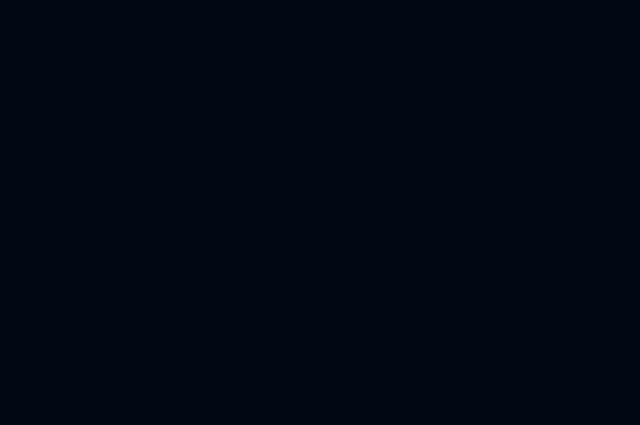
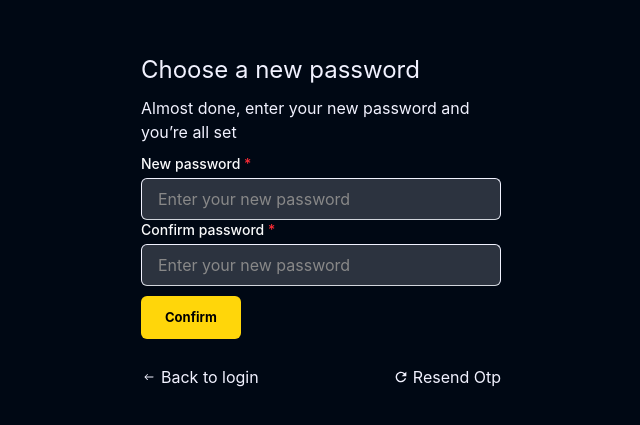
Before and after one commit to kumararnab11/MindFuel, a React (Vite) app in the folder client/: page /update-password/1 in a window 1280 px wide. Before the commit this address had no page. Shown: the part 181-606 px from the top of the page, without its empty margins (319-959 px from the left). Built offline with nearby package versions, Linux system fonts and the light colour scheme.

Commit message:
auth part done

```diff
--- a/client/package.json
+++ b/client/package.json
@@ -20,6 +20,7 @@
     "react-hot-toast": "^2.5.2",
     "react-icons": "^5.5.0",
     "react-intersection-observer": "^9.16.0",
+    "react-otp-input": "^3.1.1",
     "react-redux": "^9.2.0",
     "react-router-dom": "^7.7.0",
     "react-type-animation": "^3.2.0",
--- a/client/src/App.jsx
+++ b/client/src/App.jsx
@@ -5,6 +5,8 @@ import Login from './pages/Login'
 import Signup from './pages/Signup'
 import Navbar from './components/common/Navbar'
 import ForgotPassword from './pages/ForgotPassword'
+import ResetPassword from './pages/ResetPassword'
+import Otp from './pages/Otp'
 
 function App() {
   return (
@@ -14,6 +16,8 @@ function App() {
         <Route path="/login"element={<Login/>}/>
         <Route path="/signup"element={<Signup/>}/>
         <Route path="/reset-password"element={<ForgotPassword/>}/>
+        <Route path="/update-password/:token" element={<ResetPassword />} />
+        <Route path="/verify-email"element={<Otp/>}/>
       </Routes>
     </div>
   )
--- /dev/null
+++ b/client/src/pages/Otp.jsx
@@ -0,0 +1,110 @@
+import React, { useEffect, useState } from 'react';
+import { useDispatch, useSelector } from 'react-redux';
+import OTPInput from 'react-otp-input';
+import toast from 'react-hot-toast';
+import { useNavigate, Link } from 'react-router-dom';
+import { IoIosArrowRoundBack } from 'react-icons/io';
+import { MdOutlineRefresh } from 'react-icons/md';
+import { sendOtpApi } from '../services/sendOtpApi';
+import { apiConnector } from '../services/apiconnector';
+import { auth } from '../services/apis';
+import { setSignupData } from '../slices/authSlice';
+import { setLoader } from '../slices/loaderSlice';
+
+const Otp = () => {
+  const [otp, setOtp] = useState("");
+  const dispatch = useDispatch();
+  const navigate = useNavigate();
+  const { loading } = useSelector((state) => state.auth);
+  const { signUpData } = useSelector((state) => state.auth);
+
+  useEffect(() => {
+    if (!signUpData) {
+      toast.error("Failed to fetch signup data. Redirecting...");
+      navigate('/signup');
+    }
+  }, []);
+
+  const sendOtp = () => {
+    dispatch(sendOtpApi({ email: signUpData?.email, navigate }));
+  };
+
+  const submitHandler = async (e) => {
+    e.preventDefault();
+
+    dispatch(setLoader(true));
+
+    try {
+      const dataToSubmit = { ...signUpData, otp };
+
+      const res = await apiConnector("POST", auth.SIGNUP_API, dataToSubmit);
+
+      if (!res.data.success) {
+        throw new Error(res.data.message);
+      }
+
+      toast.success("Signup Successful!");
+      dispatch(setSignupData(null));
+      navigate("/login");
+    } catch (error) {
+      console.error("SIGNUP_API_ERROR...", error);
+      toast.error(error.response?.data?.message || error.message);
+    } finally {
+      dispatch(setLoader(false));
+    }
+  };
+
+  return (
+    <div className="flex justify-center items-center h-screen bg-richblack-900 text-richblack-5">
+      {loading ? (
+        <div className="text-xl">Loading...</div>
+      ) : (
+        <div className="p-8 rounded-lg shadow-lg bg-richblack-800 max-w-sm w-full">
+          <h1 className="text-3xl font-bold mb-2 text-center">Verify Email</h1>
+          <p className="text-richblack-300 mb-6 text-center">A verification code has been sent to you. Enter the code below</p>
+          <form onSubmit={submitHandler}>
+            <OTPInput
+              value={otp}
+              onChange={setOtp}
+              numInputs={6}
+              renderInput={(props) => (
+                <input
+                  {...props}
+                  placeholder="-"
+                  className="min-w-[30px] h-10 bg-richblack-700 text-center rounded-md text-richblack-5 focus:outline-none focus:ring-2 focus:ring-yellow-50"
+                />
+              )}
+              containerStyle="flex justify-between"
+            />
+            <button
+              type="submit"
+              disabled={loading}
+              className="w-full text-center mt-6 py-2 rounded-md font-bold text-richblack-900
+              bg-yellow-50 hover:scale-95 transition-all duration-200 disabled:opacity-50"
+            >
+              Verify
+            </button>
+          </form>
+          <div className='flex justify-between w-full mt-4'>
+            {/* The link should go to the login page */}
+            <Link to="/login">
+              <div className='flex items-center gap-1 text-richblack-25 hover:text-richblack-5 transition-colors duration-200'>
+                <IoIosArrowRoundBack />
+                <p>Back to login</p>
+              </div>
+            </Link>
+            <div
+              className='flex items-center gap-1 text-richblack-25 hover:text-richblack-5 transition-colors duration-200 cursor-pointer'
+              onClick={sendOtp}
+            >
+              <MdOutlineRefresh />
+              <button>Resend Otp</button>
+            </div>
+          </div>
+        </div>
+      )}
+    </div>
+  );
+};
+
+export default Otp;
--- /dev/null
+++ b/client/src/pages/ResetPassword.jsx
@@ -0,0 +1,101 @@
+import React, { useState } from 'react';
+import { useSelector, useDispatch } from 'react-redux';
+import { useNavigate, useLocation, Link } from 'react-router-dom';
+import { MdOutlineRefresh } from "react-icons/md";
+import { IoIosArrowRoundBack } from 'react-icons/io';
+import toast from 'react-hot-toast';
+import { setLoader } from '../slices/loaderSlice';
+import { auth } from '../services/apis';
+import { apiConnector } from '../services/apiconnector';
+import Input from '../components/core/Input';
+
+function ResetPassword() {
+  const navigate = useNavigate();
+  const dispatch = useDispatch();
+  const { loading } = useSelector((state) => state.loader);
+
+  const [password, setPassword] = useState('');
+  const [confirmPassword, setConfirmPassword] = useState('');
+
+  const location = useLocation();
+  const pathParts = location.pathname.split('/');
+  const token = pathParts[pathParts.length - 1];
+
+  const handler = async (e) => {
+    e.preventDefault();
+    try {
+      dispatch(setLoader(true));
+      const res = await apiConnector("POST", auth.RESET_PASSWORD_API, {
+        password,
+        confirmPassword,
+        token,
+      });
+
+      if (!res.data.success) {
+        toast.error(res.data.message);
+        dispatch(setLoader(false));
+        return;
+      }
+
+      toast.success("Password reset successfully");
+      navigate('/login');
+    } catch (e) {
+        console.log(e);
+      toast.error(e.response?.data?.message || "Something went wrong");
+    } finally {
+      dispatch(setLoader(false));
+    }
+  };
+
+  return (
+    <div className='text-richblack-5 max-w-[360px] flex flex-col items-center mx-auto my-auto'>
+      {loading ? (
+        <div>Loading ...</div>
+      ) : (
+        <div>
+          <h1 className="text-2xl my-[5px]">Choose a new password</h1>
+          <h2 className='my-[10px]'>
+            Almost done, enter your new password and you’re all set
+          </h2>
+          <form onSubmit={handler}>
+            <Input
+              label="New password"
+              type="password"
+              value={password}
+              setInputValue={setPassword}
+              placeholder="Enter your new password"
+            />
+            <Input
+              label="Confirm password"
+              type="password"
+              value={confirmPassword}
+              setInputValue={setConfirmPassword}
+              placeholder="Enter your new password"
+            />
+            <button
+              type="submit"
+              className="text-center my-[10px] text-[13px] px-6 py-3 rounded-md font-bold
+              bg-yellow-50 text-black hover:scale-95 transition-all duration-200"
+            >
+              Confirm
+            </button>
+          </form>
+          <div className='flex flex-row justify-between w-full mt-4'>
+            <Link to="/login">
+              <div className='flex flex-row items-center gap-1'>
+                <IoIosArrowRoundBack />
+                <p>Back to login</p>
+              </div>
+            </Link>
+            <div className='flex flex-row items-center gap-1'>
+              <MdOutlineRefresh />
+              <button>Resend Otp</button>
+            </div>
+          </div>
+        </div>
+      )}
+    </div>
+  );
+}
+
+export default ResetPassword;
--- a/client/src/pages/Signup.jsx
+++ b/client/src/pages/Signup.jsx
@@ -1,7 +1,11 @@
-import React, { useState } from "react";
+import React, { useState,useEffect } from "react";
+import { useDispatch, useSelector } from "react-redux";
+import { useNavigate } from "react-router-dom";
 import SignupImg from "../assets/signup.webp";
 import Input from "../components/core/Input";
 import CTAButton from "../components/core/Homepage/CTAbutton";
+import { setSignupData } from "../slices/authSlice";
+import { sendOtpApi } from "../services/sendOtpApi";
 
 const tabsName = [
   "Student",
@@ -9,18 +13,46 @@ const tabsName = [
 ];
 
 function Signup() {
-  const [email, setEmail] = useState("");
-  const [password, setPassword] = useState("");
-  const [confirmPassword, setConfirmPassword] = useState("");
-  const [firstName, setFirstName] = useState("");
-  const [lastName, setLastName] = useState("");
-  const [currentTab, setCurrentTab] = useState("Student");
+  // Hooks must be called at the top level of the component
+  const dispatch = useDispatch();
+  const navigate = useNavigate();
+  const { loading } = useSelector((state) => state.auth); // Added useSelector for loading state
+  const {signUpdata} = useSelector((state)=>state.auth);
 
+  const [email, setEmail] = useState(signUpdata?signUpdata.email:"");
+  const [password, setPassword] = useState(signUpdata?signUpdata.password:"")
+  const [confirmPassword, setConfirmPassword] = useState(signUpdata?signUpdata.confirmPassword:"")
+  const [firstName, setFirstName] = useState(signUpdata?signUpdata.firstName:"")
+  const [lastName, setLastName] = useState(signUpdata?signUpdata.lastName:"")
+  const [currentTab, setCurrentTab] = useState(signUpdata?signUpdata.accountType:"Student");
 
-  //SignupHandler
+  // Handler for the signup process
+  useEffect(() => {
+    console.log("Updated signup data:", signUpdata);
+  }, [signUpdata]);
+  const signupHandler = async (e) => {
+    e.preventDefault();
+    try {
+      dispatch(setSignupData({
+        email,
+        password,
+        confirmPassword,
+        firstName,
+        lastName,
+        accountType: currentTab,
+      }));
+
+      console.log("signup data :", signUpdata);
+
+      await sendOtpApi({ email, navigate });
+
+    } catch (error) {
+      console.error("Signup handler error: ", error);
+    }
+  };
 
   return (
-    <div className="flex flex-col md:flex-row-reverse max-w-[1080px] mx-auto my-auto items-center justify-between gap-10 py-12 px-4">
+    <div className="flex py-12 flex-col md:flex-row-reverse max-w-[1080px] mx-auto my-auto items-center justify-between gap-10 px-4">
       {/* Welcome Section */}
       <div className="w-full md:hidden order-1">
         <h1 className="text-3xl font-bold text-richblack-50">Join US</h1>
@@ -49,12 +81,12 @@ function Signup() {
           <h2 className="text-pure-greys-25">
             Build skills for today, tomorrow, and beyond.
           </h2>
-          <h2 className="font-edu-sa text-blue-200 mb-5">
+          <h2 className="font-edu-sa text-blue-200 mb-[5px]">
             Education to future-proof your career.
           </h2>
         </div>
 
-        <div className="mt-5 flex flex-wrap w-fit justify-center rounded-full bg-richblack-800 mb-5 border px-1 py-1 border-richblack-100">
+        <div className="mt-5 flex flex-wrap w-fit justify-center rounded-full bg-richblack-800 border px-1 py-1 border-richblack-100">
             {tabsName.map((tab, index) => (
             <div
                 key={index}
@@ -71,7 +103,9 @@ function Signup() {
             ))}
         </div>
 
-        <div className="flex flex-row gap-3">
+        {/* Wrap form fields in a <form> and add onSubmit */}
+        <form onSubmit={signupHandler}>
+            <div className="flex flex-row gap-3 mb-[12px]">
                 <Input
                 label="First Name"
                 placeholder="Enter your First Name"
@@ -97,7 +131,7 @@ function Signup() {
                 type="email"
             />
 
-        <div className="flex flex-row gap-3">
+            <div className="flex flex-row gap-3 my-[12px]">
                 <Input
                 label="Password"
                 placeholder="Enter your password"
@@ -114,8 +148,14 @@ function Signup() {
                 type="password"
                 />
             </div>
-
-        <CTAButton active={true}>Signup</CTAButton>
+            <button
+              type="submit"
+              className="text-center my-[10px] text-[13px] px-6 py-3 rounded-md font-bold
+              bg-yellow-50 text-black hover:scale-95 transition-all duration-200"
+            >
+              Submit
+            </button>
+        </form>
       </div>
     </div>
   );
--- a/client/src/services/apis.js
+++ b/client/src/services/apis.js
@@ -7,5 +7,7 @@ export const categories = {
 export const auth = {
   LOGIN_API: BASE_URL + "/auth/login",
   SIGNUP_API: BASE_URL + "/auth/signup",
-  RESET_TOKEN_API: BASE_URL + "/auth/reset-password-token"
+  RESET_TOKEN_API: BASE_URL + "/auth/reset-password-token",
+  RESET_PASSWORD_API: BASE_URL + "/auth/reset-password",
+  SEND_OTP_API:BASE_URL + "/auth/sendotp"
 }
--- /dev/null
+++ b/client/src/services/sendOtpApi.js
@@ -0,0 +1,23 @@
+import { auth } from "./apis";
+import { apiConnector } from "./apiconnector";
+import toast from "react-hot-toast";
+
+export const sendOtpApi = async ({ email, navigate}) => {
+  const toastId = toast.loading("Loading...");
+  try {
+    const res = await apiConnector("POST", auth.SEND_OTP_API, { email });
+
+    if (!res.data.success) {
+      throw new Error(res.data.message);
+    }
+
+    toast.success("OTP Sent Successfully");
+    navigate("/verify-email");
+
+  } catch (error) {
+    console.error("SEND_OTP_API_ERROR...", error);
+    toast.error(error.message);
+  } finally {
+    toast.dismiss(toastId);
+  }
+};
--- a/client/src/slices/authSlice.js
+++ b/client/src/slices/authSlice.js
@@ -2,6 +2,7 @@ import { createSlice } from "@reduxjs/toolkit";
 
 const initialState = {
   token: localStorage.getItem("token") ? JSON.parse(localStorage.getItem("token")) : null,
+  signUpData:null
 };
 
 const authSlice = createSlice({
@@ -15,10 +16,13 @@ const authSlice = createSlice({
     removeToken(state){
       state.token = null;
       localStorage.removeItem("token");
+    },
+    setSignupData(state,action){
+      state.signUpData=action.payload
     }
   },
 });
 
-export const { setToken,removeToken } = authSlice.actions;
+export const { setToken,removeToken,setSignupData } = authSlice.actions;
 
 export default authSlice.reducer;
```
Also changed, not shown: 1 other file (tests, documents, lock files or other folders). Lines whose indentation alone changed are shown as unchanged.
